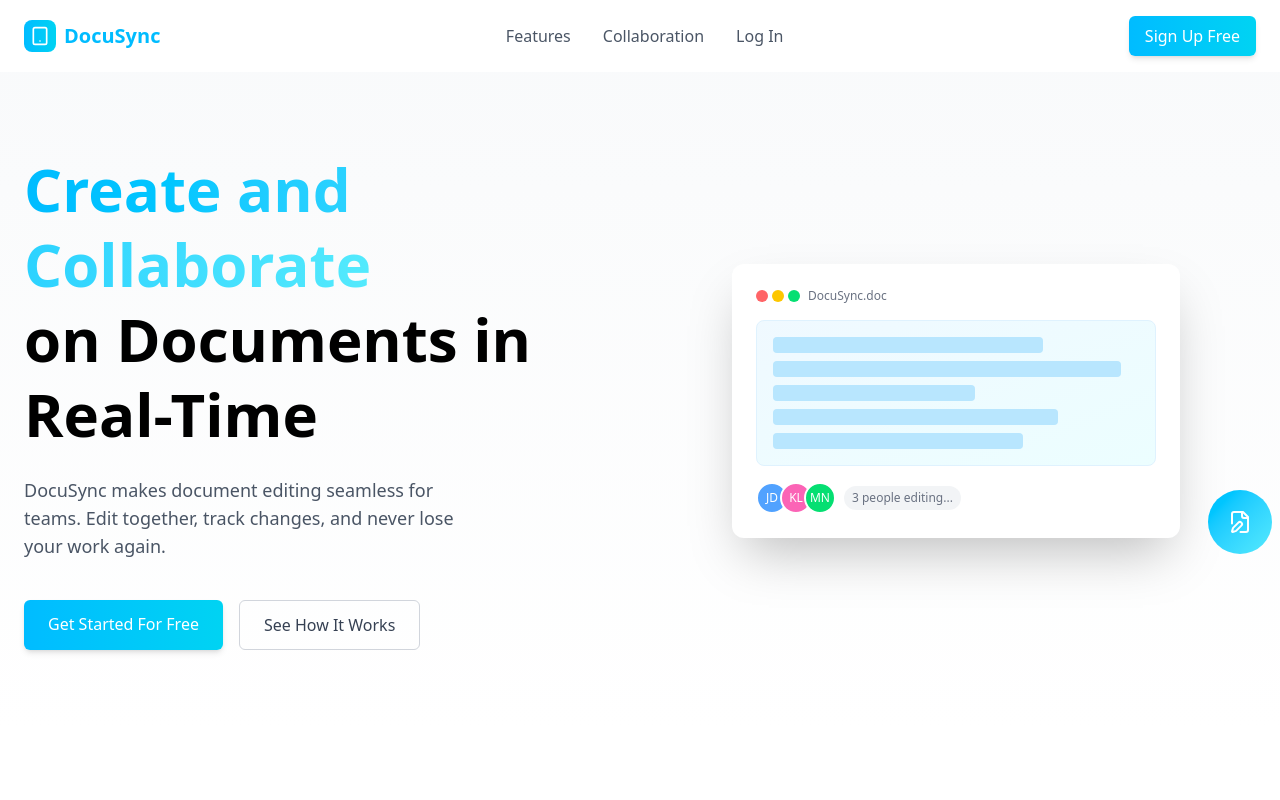
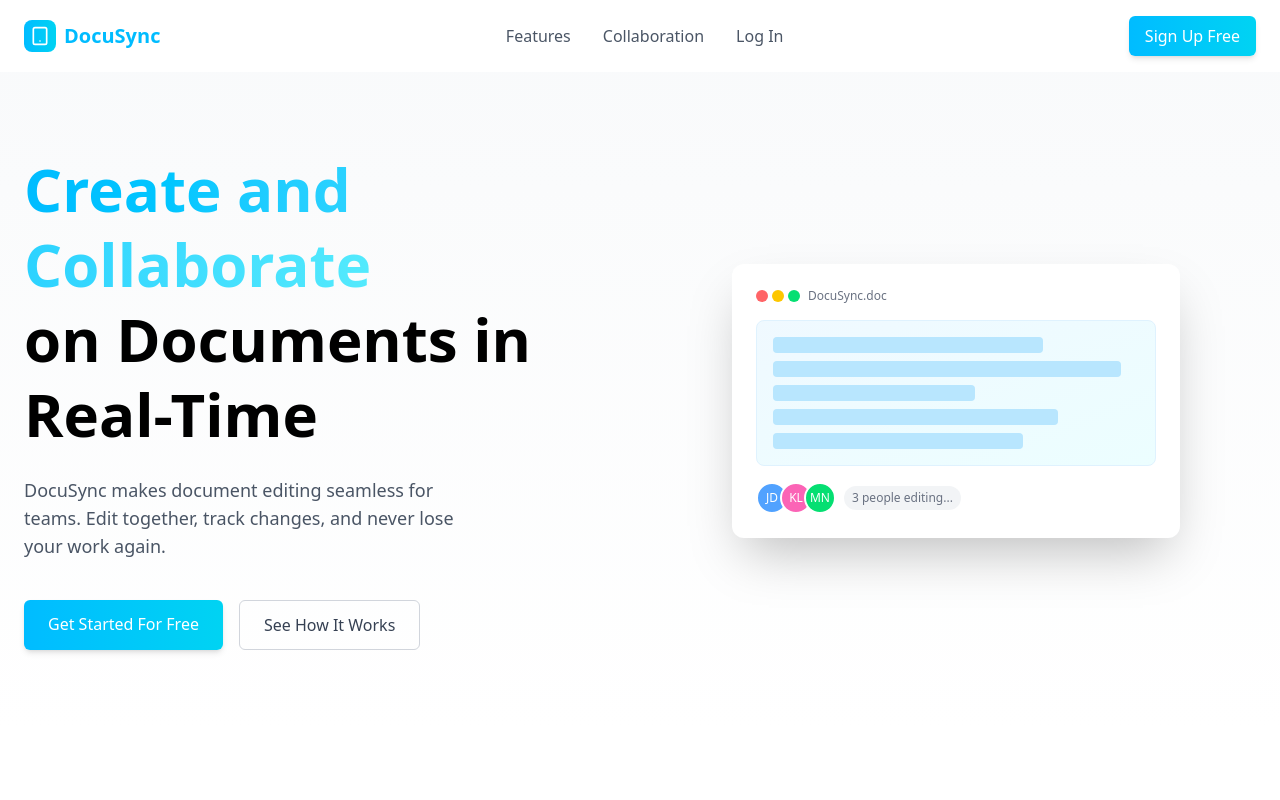
Before and after one commit to N0vice17/DocuSync, a React (Vite) app in the folder Frontend/: page / in a window 1280 px wide. Shown: the top 800 px of the page. Built offline with nearby package versions, Linux system fonts and the light colour scheme; no server answers; what quill-cursors would draw is missing.

Commit message:
Fixing some UI bugs

```diff
--- a/Frontend/src/components/Home/Hero.jsx
+++ b/Frontend/src/components/Home/Hero.jsx
@@ -165,15 +165,15 @@ export default function Hero() {
                                         3 people editing...
                                     </motion.div>
                                 </div>
-                                <motion.div
-                                    className="absolute -bottom-4 -right-4 w-16 h-16 bg-gradient-to-br from-sky-400 to-cyan-300 rounded-full flex items-center justify-center text-white"
+                                {/* <motion.div
+                                    className="absolute -bottom-4 right-4 w-16 h-16 bg-gradient-to-br from-sky-400 to-cyan-300 rounded-full flex items-center justify-center text-white"
                                     initial={{ scale: 0 }}
                                     animate={{ scale: 1, rotate: 360 }}
                                     transition={{ delay: 1, duration: 0.5, type: "spring" }}
                                     whileHover={{ scale: 1.1 }}
                                 >
                                     <FileEdit size={24} />
-                                </motion.div>
+                                </motion.div> */}
                             </div>
                         </motion.div>
                     </div>
```
